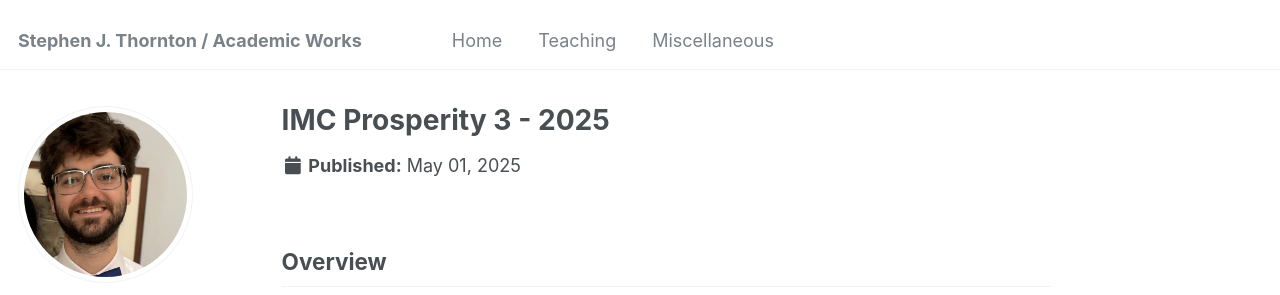
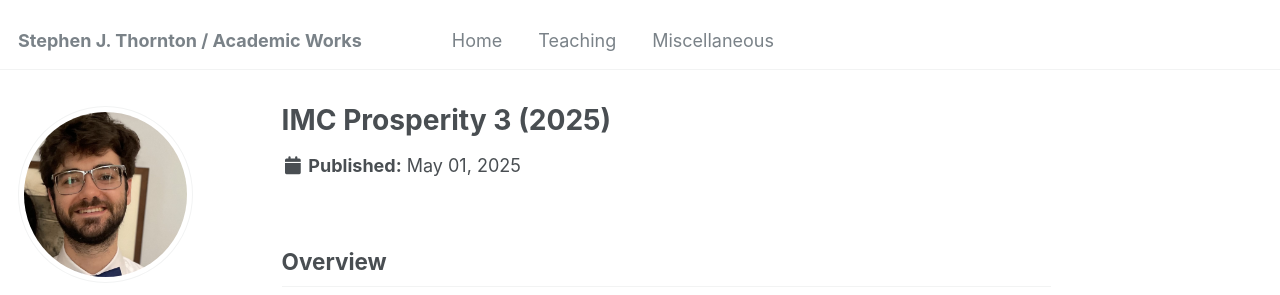
Before and after one commit to stephen-thornton/stephen-thornton.github.io, a Jekyll site: the page built from _miscellaneous/Prosperity.md, in a window 1280 px wide and 900 px high. Shown: the top 295 px of the window. Built offline with Jekyll 4.4.1, drawn with Linux system fonts in a browser that asks for light colours; some web fonts are replaced.

```diff
--- a/_miscellaneous/Prosperity.md
+++ b/_miscellaneous/Prosperity.md
@@ -1,5 +1,5 @@
 ---
-title: "IMC Prosperity 3 - 2025"
+title: "IMC Prosperity 3 (2025)"
 collection: miscellaneous
 type: "Financial trading challenge"
 permalink: /miscellaneous/imc-prosperity-3
```
